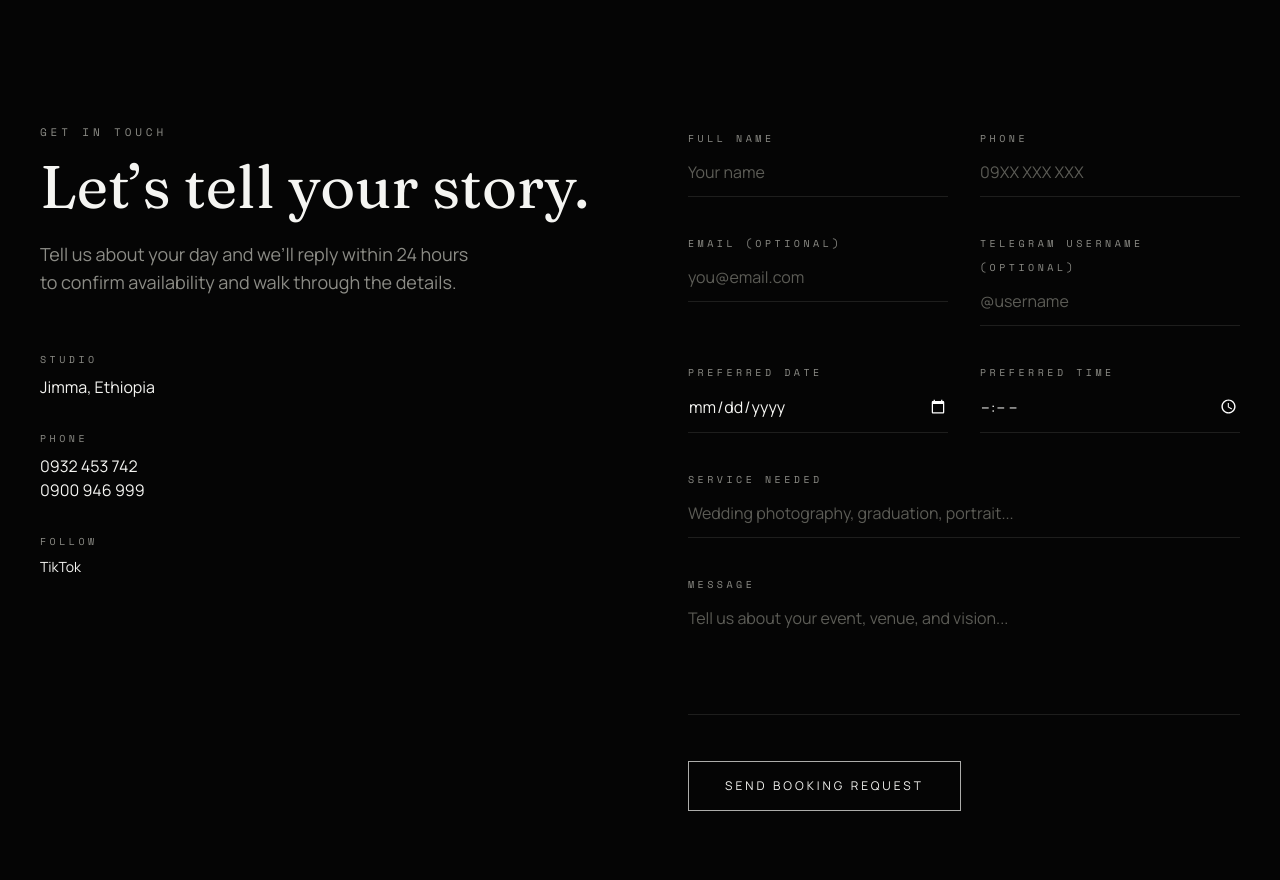
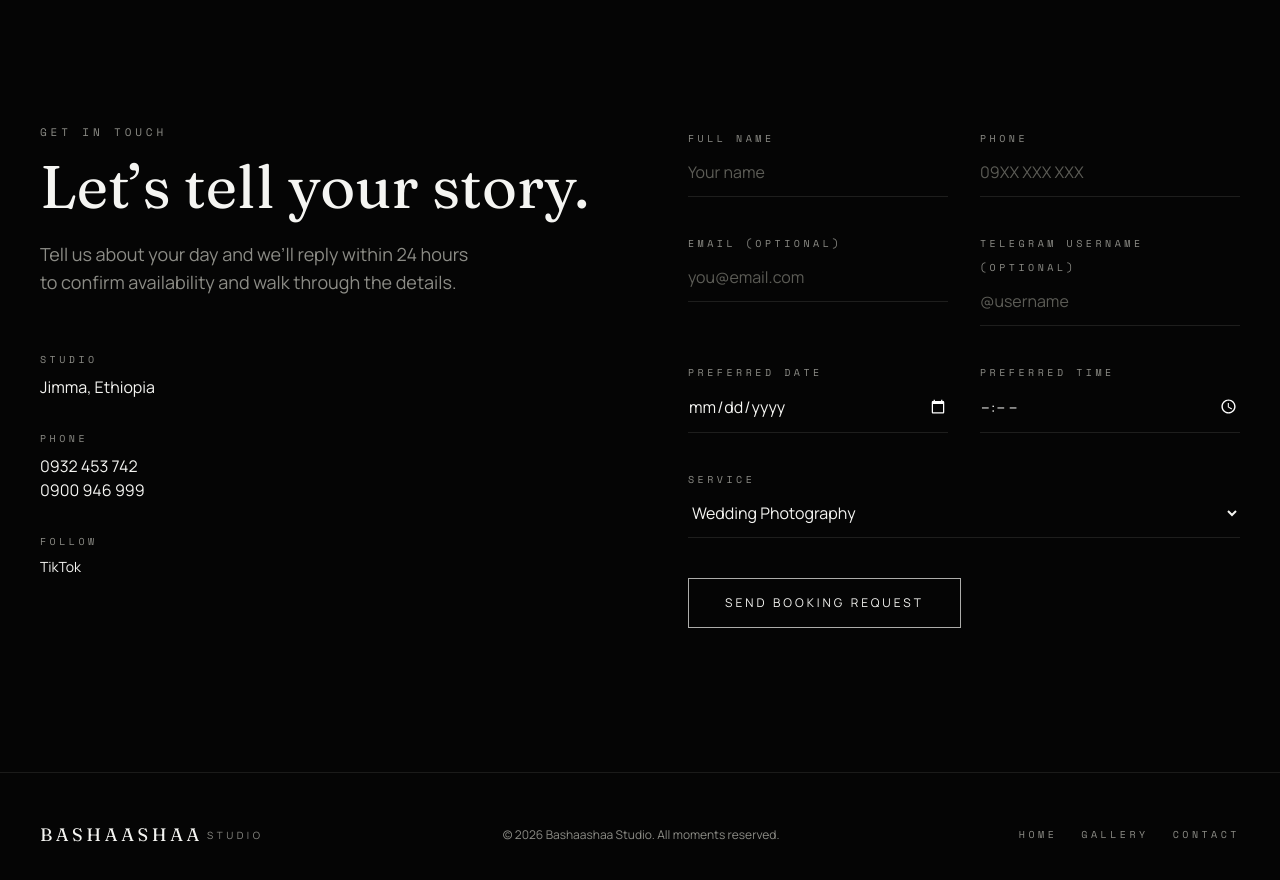
Before and after one commit to SifenAbduselam/bashaashaa-studio, a React (Vite) app: page / in a window 1280 px wide. Shown: the part 9700-10580 px from the top of the page. Built offline with nearby package versions, Linux system fonts and the light colour scheme.

Commit message:
booking_form

```diff
--- a/src/components/BookingForm.jsx
+++ b/src/components/BookingForm.jsx
@@ -1,79 +1,109 @@
 import { useState } from "react";
 import { motion, AnimatePresence } from "framer-motion";
+import { services } from "../data/photos";
 
 const initialState = {
   name: "",
   phone: "",
   email: "",
   telegram: "",
-  service: "",
+  service: services[0].title,
   date: "",
   time: "",
-  message: "",
 };
 
 const FIELD_CLASS =
   "w-full bg-transparent border-b border-hairline/70 focus:border-bone outline-none py-3 font-body text-bone placeholder:text-ash transition-colors duration-300";
 
+
 export default function BookingForm() {
+
   const [form, setForm] = useState(initialState);
+
   const [status, setStatus] = useState("idle");
   const [errorMsg, setErrorMsg] = useState("");
 
-  const update = (key) => (e) =>
-    setForm((f) => ({
-      ...f,
+
+  const update = (key) => (e) => {
+    setForm((prev) => ({
+      ...prev,
       [key]: e.target.value,
     }));
+  };
 
 
   const handleSubmit = async (e) => {
+
     e.preventDefault();
 
     setStatus("sending");
     setErrorMsg("");
 
+
     try {
+
       const res = await fetch("/api/booking", {
+
         method: "POST",
+
         headers: {
           "Content-Type": "application/json",
         },
+
         body: JSON.stringify(form),
+
       });
 
 
+
+      const data = await res.json();
+
+
       if (!res.ok) {
-        const data = await res.json().catch(() => ({}));
-        throw new Error(
-          data.error || "Something went wrong. Please try again."
-        );
+        throw new Error(data.error || "Failed to send booking");
       }
 
 
+
       setStatus("success");
+
       setForm(initialState);
 
-    } catch (err) {
+
+
+    } catch (error) {
+
       setStatus("error");
+
       setErrorMsg(
-        err.message || "Something went wrong. Please try again."
+        error.message || "Something went wrong"
       );
+
     }
+
   };
 
 
+
   return (
-    <form onSubmit={handleSubmit} className="flex flex-col gap-8">
+
+    <form
+      onSubmit={handleSubmit}
+      className="flex flex-col gap-8"
+    >
 
 
-      {/* Name + Phone */}
+      {/* NAME + PHONE */}
+
       <div className="grid grid-cols-1 md:grid-cols-2 gap-8">
 
+
         <div>
+
           <label className="font-mono text-[10px] tracking-widest2 uppercase text-smoke">
             Full Name
           </label>
+
 
           <input
             required
@@ -83,13 +113,17 @@ export default function BookingForm() {
             placeholder="Your name"
             className={FIELD_CLASS}
           />
+
         </div>
 
 
+
         <div>
+
           <label className="font-mono text-[10px] tracking-widest2 uppercase text-smoke">
             Phone
           </label>
+
 
           <input
             required
@@ -99,19 +133,27 @@ export default function BookingForm() {
             placeholder="09XX XXX XXX"
             className={FIELD_CLASS}
           />
+
         </div>
+
 
       </div>
 
 
 
-      {/* Email + Telegram */}
+
+
+      {/* EMAIL + TELEGRAM */}
+
       <div className="grid grid-cols-1 md:grid-cols-2 gap-8">
 
+
         <div>
+
           <label className="font-mono text-[10px] tracking-widest2 uppercase text-smoke">
-            Email (Optional)
+            Email (optional)
           </label>
+
 
           <input
             type="email"
@@ -120,13 +162,17 @@ export default function BookingForm() {
             placeholder="you@email.com"
             className={FIELD_CLASS}
           />
+
         </div>
 
 
+
         <div>
+
           <label className="font-mono text-[10px] tracking-widest2 uppercase text-smoke">
-            Telegram Username (Optional)
+            Telegram Username (optional)
           </label>
+
 
           <input
             type="text"
@@ -135,20 +181,27 @@ export default function BookingForm() {
             placeholder="@username"
             className={FIELD_CLASS}
           />
+
         </div>
+
 
       </div>
 
 
 
 
-      {/* Date + Time */}
+
+      {/* DATE + TIME */}
+
       <div className="grid grid-cols-1 md:grid-cols-2 gap-8">
 
+
         <div>
+
           <label className="font-mono text-[10px] tracking-widest2 uppercase text-smoke">
             Preferred Date
           </label>
+
 
           <input
             required
@@ -157,13 +210,18 @@ export default function BookingForm() {
             onChange={update("date")}
             className={`${FIELD_CLASS} [color-scheme:dark]`}
           />
+
         </div>
 
 
+
+
         <div>
+
           <label className="font-mono text-[10px] tracking-widest2 uppercase text-smoke">
             Preferred Time
           </label>
+
 
           <input
             required
@@ -172,57 +230,59 @@ export default function BookingForm() {
             onChange={update("time")}
             className={`${FIELD_CLASS} [color-scheme:dark]`}
           />
+
         </div>
+
 
       </div>
 
 
 
 
-      {/* Service */}
+
+      {/* SERVICE */}
+
       <div>
 
+
         <label className="font-mono text-[10px] tracking-widest2 uppercase text-smoke">
-          Service Needed
+          Service
         </label>
 
-        <input
-          required
-          type="text"
+
+        <select
           value={form.service}
           onChange={update("service")}
-          placeholder="Wedding photography, graduation, portrait..."
-          className={FIELD_CLASS}
-        />
+          className={`${FIELD_CLASS} [color-scheme:dark]`}
+        >
+
+          {services.map((service) => (
+
+            <option
+              key={service.id}
+              value={service.title}
+              className="bg-ink"
+            >
+              {service.title}
+            </option>
+
+          ))}
+
+        </select>
+
 
       </div>
 
 
 
 
-      {/* Message */}
-      <div>
-
-        <label className="font-mono text-[10px] tracking-widest2 uppercase text-smoke">
-          Message
-        </label>
-
-        <textarea
-          value={form.message}
-          onChange={update("message")}
-          placeholder="Tell us about your event, venue, and vision..."
-          rows={4}
-          className={`${FIELD_CLASS} resize-none`}
-        />
-
-      </div>
-
-
-
 
       <button
+
         type="submit"
+
         disabled={status === "sending"}
+
         className="
         mt-2
         self-start
@@ -239,24 +299,33 @@ export default function BookingForm() {
         transition-colors
         duration-500
         disabled:opacity-50
-          disabled:cursor-not-allowed
         "
+
       >
+
         {status === "sending"
           ? "Sending..."
           : "Send Booking Request"}
+
       </button>
+
 
 
 
 
       <AnimatePresence mode="wait">
 
+
         {status === "success" && (
+
           <motion.p
-            initial={{ opacity: 0, y: 6 }}
-            animate={{ opacity: 1, y: 0 }}
-            exit={{ opacity: 0 }}
+
+            initial={{opacity:0,y:6}}
+
+            animate={{opacity:1,y:0}}
+
+            exit={{opacity:0}}
+
             className="
             font-body
             text-sm
@@ -266,19 +335,29 @@ export default function BookingForm() {
             px-5
             py-4
             "
+
           >
-            Your booking request has been sent successfully.
-            We&rsquo;ll contact you shortly.
+
+            Your booking request has been sent successfully. We’ll contact you soon.
+
           </motion.p>
+
         )}
 
 
 
+
+
         {status === "error" && (
+
           <motion.p
-            initial={{ opacity: 0, y: 6 }}
-            animate={{ opacity: 1, y: 0 }}
-            exit={{ opacity: 0 }}
+
+            initial={{opacity:0,y:6}}
+
+            animate={{opacity:1,y:0}}
+
+            exit={{opacity:0}}
+
             className="
             font-body
             text-sm
@@ -288,14 +367,20 @@ export default function BookingForm() {
             px-5
             py-4
             "
+
           >
+
             {errorMsg}
+
           </motion.p>
+
         )}
+
 
       </AnimatePresence>
 
 
     </form>
+
   );
 }
```
Lines whose indentation alone changed are shown as unchanged.
